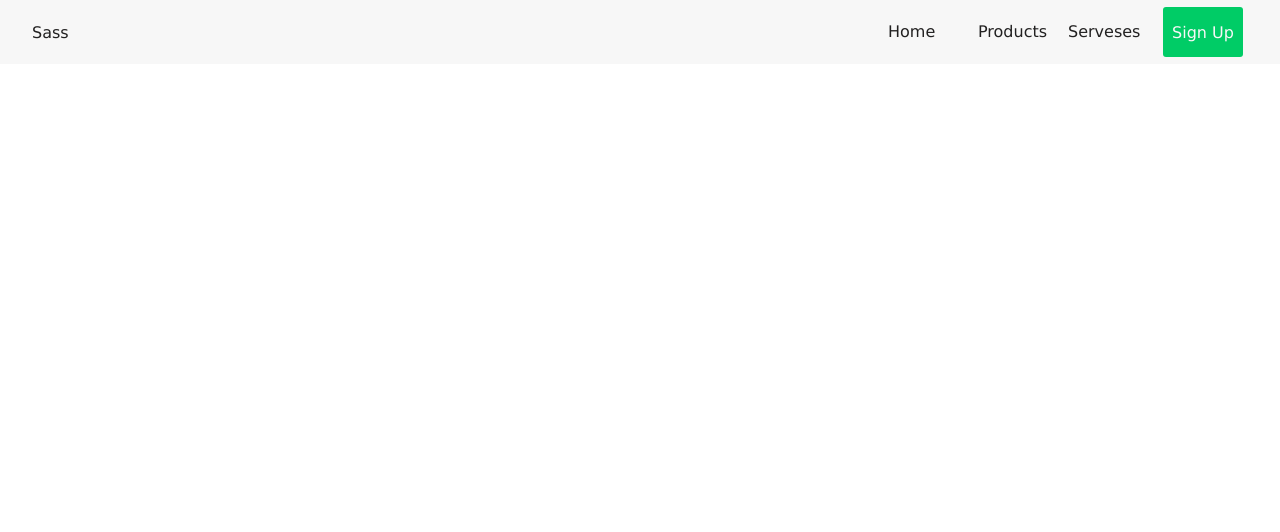
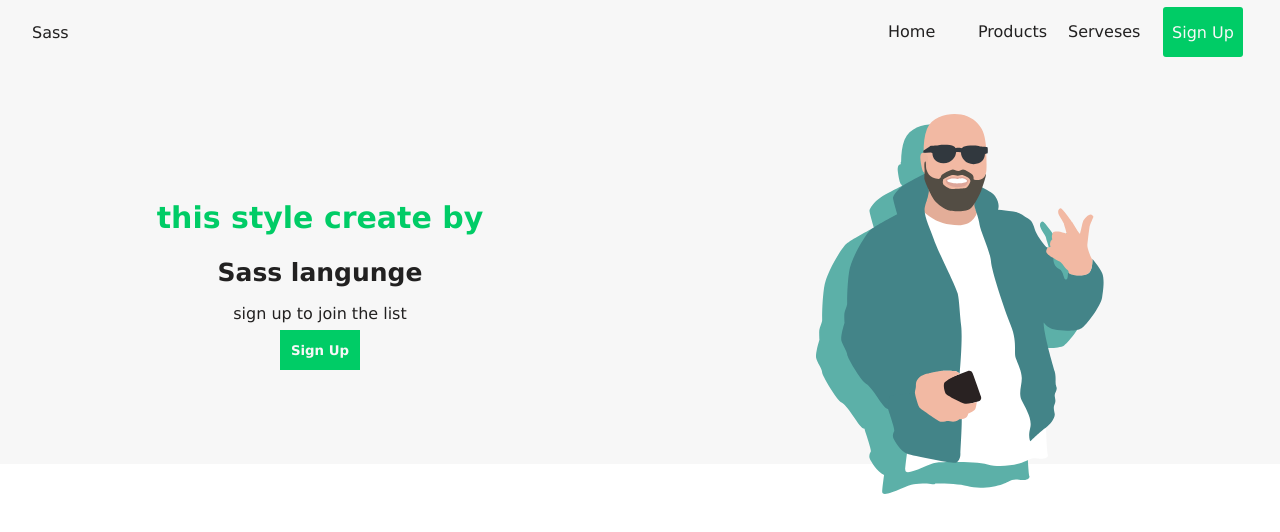
Before and after one commit to ammaralazie/SASS-SCSS-Project, a plain HTML site: page index.html in a window 1280 px wide. Drawn offline with Linux system fonts and the light colour scheme.

Commit message:
add her section

```diff
--- a/index.html
+++ b/index.html
@@ -30,5 +30,33 @@
 </nav>
 <!--/nav bar-->
 
+<!--hero section-->
+<div class="hero">
+    <div class="hero_container">
+        <!--left side-->
+        <div class="hero_container_left">
+            <h1>
+                this style create by
+            </h1>
+            <h2>
+                Sass langunge
+            </h2>
+            <p>
+                sign up to join the list
+            </p>
+
+            <button class="hero_container_btn">
+                <a href="/">Sign Up</a>
+            </button>
+        </div>
+        <!--/ left side-->
+        <!--right side-->
+        <div class="hero_container_right">
+            <img src="./style/img/i.svg" alt="">
+        </div>
+    </div>
+</div>
+<!--/hero section-->
+
 </body>
 </html>
--- a/style/scss/styles.scss
+++ b/style/scss/styles.scss
@@ -7,6 +7,7 @@
     align-items: center;
 }
 
+/* nav bar */
 .navbar{
     @extend %alinCenter;
     justify-content: space-between;
@@ -68,7 +69,87 @@
 
         }
     }
+}
+/* end of nav bar */
+
+/* hero section */
+.hero{
+  width: 100%;
+  max-height: 400px;
+  background-color: $light;
+  &_container{
+      display: grid;
+      align-items: center;
+      justify-content: center;
+      grid-template-columns: 1fr 1fr ;
+      line-height: 2;
+      @include tablet{
+          grid-template-columns: 1fr;
+          line-height: 1.5;
+      }
+      &_left{
+          @extend %alinCenter;
+          justify-content: center;
+          flex-direction: column;
+          & h1{
+              color: $lime;
+              font-weight: 700;
+              font-size: 30px;
+        }
+        & h2{
+            color: $dark;
+            font-size: 25px;
+        }
+        & p{
+            color: $dark;
+        }
+      }
+      &_right{
+          width: 100%;
+          height: 100%;
+          @extend %alinCenter;
+          justify-content: center;
+          & img{
+            height: 380px;
+            margin-top: 50px;
+          }
+      }
+      &_btn{
+        width: 80px;
+        height: 40px;
+        background-color: $lime;
+        cursor: pointer;
+        position: relative;
+        & a{
+            text-decoration: none;
+            color: $light;
+            font-weight: 700;
+            width: 100%;
+            height: 100%;
+            z-index: 10;
+            position: absolute;
+            z-index: 10;
+            left: 0;
+            top: 0;
+            @extend %alinCenter;
+            justify-content: center;
+        }
+        &:after{
+            position: absolute;
+            background-color: $orangeRed;
+            transition: all .6s ease;
+            width: 0px;
+            height: 100%;
+            content: '';
+            left: 0;
+            top: 0;
+        }
+        &:hover:after{
+            width: 100%;
+        }
 
 
-
+    }
+    }
 }
+/* end of hhero sectiion */
```
Also changed, not shown: style/css/styles.css, style/img/i.svg (added), 1 other file.
